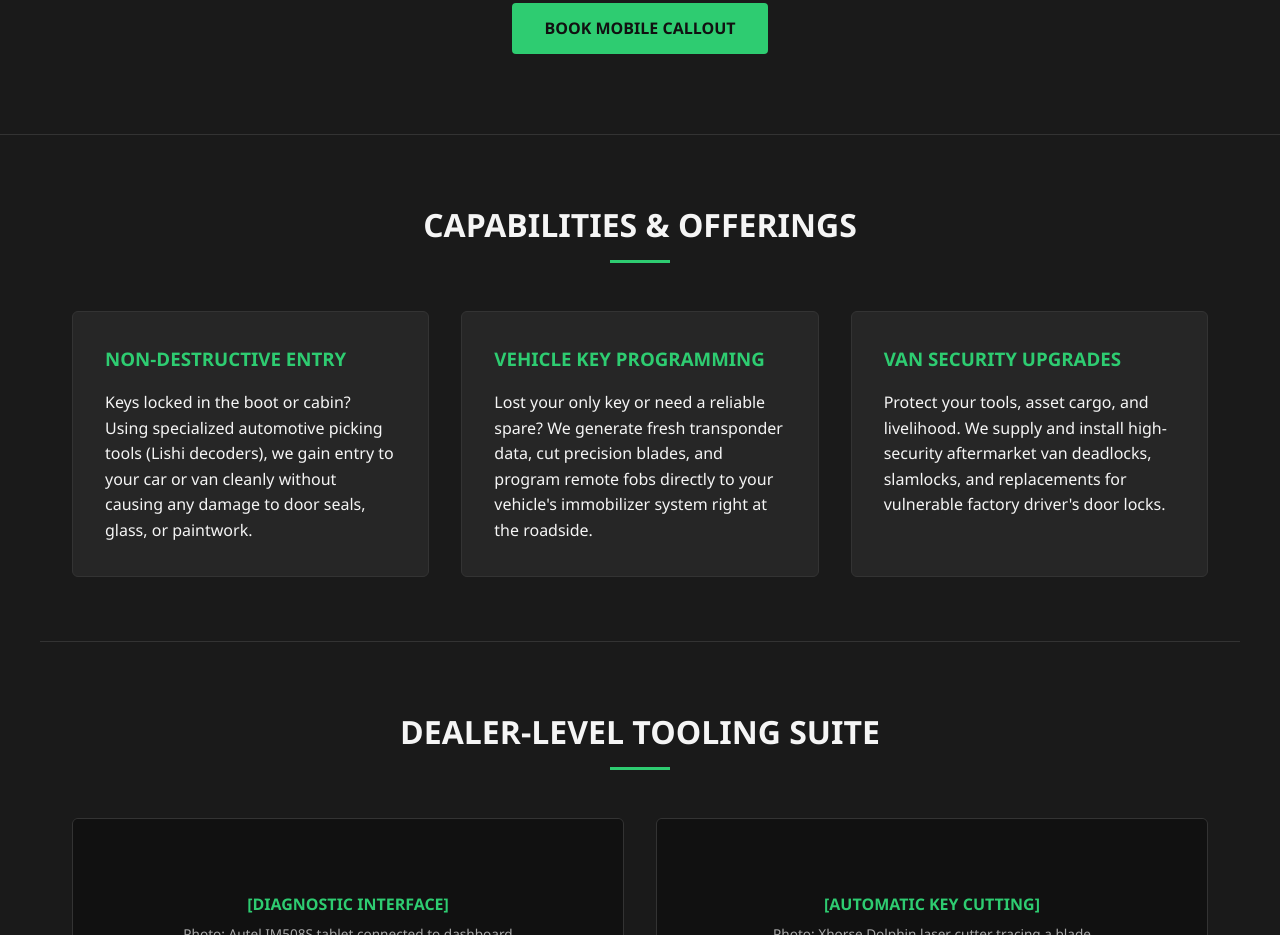
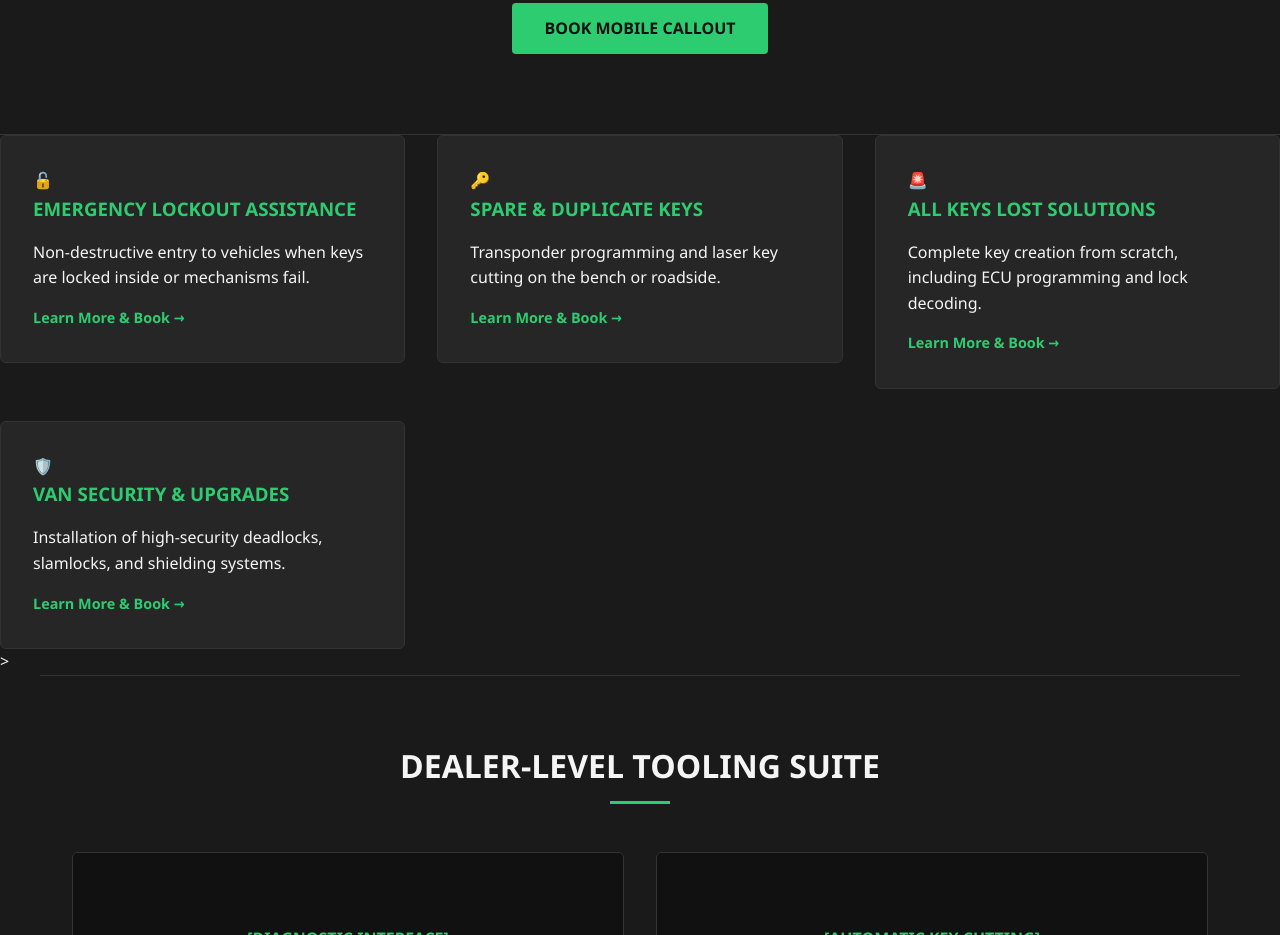
Before and after one commit to jonesy1855/svalocksmiths, a plain HTML site: page index.html in a window 1280 px wide. Shown: the part 1372-2307 px from the top of the page. Drawn offline with Linux system fonts and the light colour scheme.

Commit message:
Add services links

```diff
--- a/assets/css/styles.css
+++ b/assets/css/styles.css
@@ -613,3 +613,32 @@ footer {
         flex: 1;
     }
 }
+
+/* Ensure the clickable wrappers don't break our theme styling */
+.service-card-link {
+    text-decoration: none;
+    color: inherit;
+    display: block;
+    outline: none;
+}
+
+/* Move the hover lifting effect to the link level so it stays buttery smooth */
+.service-card-link:hover .service-card {
+    transform: translateY(-5px);
+    border-color: var(--accent-green, #2ecc71);
+    box-shadow: 0 10px 20px rgba(0, 0, 0, 0.3);
+}
+
+/* Style for the 'Learn More' trigger line */
+.read-more {
+    display: inline-block;
+    margin-top: 15px;
+    color: var(--accent-green, #2ecc71);
+    font-weight: bold;
+    font-size: 0.9rem;
+    transition: color 0.2s ease;
+}
+
+.service-card-link:hover .read-more {
+    color: var(--accent-orange, #e67e22);
+}
--- a/index.html
+++ b/index.html
@@ -125,23 +125,48 @@
         <a href="#contact" class="cta-btn">Book Mobile Callout</a>
     </section>
 
-    <div class="container" id="services">
-        <h2 class="section-title">Capabilities & Offerings</h2>
-        <div class="services-grid">
+    <div class="services-grid">
+        <!-- Card 1: Emergency Lockout -->
+        <a href="services/emergency-lockout.html" class="service-card-link">
             <div class="service-card">
-                <h3>Non-Destructive Entry</h3>
-                <p>Keys locked in the boot or cabin? Using specialized automotive picking tools (Lishi decoders), we gain entry to your car or van cleanly without causing any damage to door seals, glass, or paintwork.</p>
+                <div class="service-icon">🔓</div>
+                <h3>Emergency Lockout Assistance</h3>
+                <p>Non-destructive entry to vehicles when keys are locked inside or mechanisms fail.</p>
+                <span class="read-more">Learn More & Book →</span>
             </div>
+        </a>
+
+        <!-- Card 2: Spare & Duplicate Keys -->
+        <a href="services/spare-keys.html" class="service-card-link">
             <div class="service-card">
-                <h3>Vehicle Key Programming</h3>
-                <p>Lost your only key or need a reliable spare? We generate fresh transponder data, cut precision blades, and program remote fobs directly to your vehicle's immobilizer system right at the roadside.</p>
+                <div class="service-icon">🔑</div>
+                <h3>Spare & Duplicate Keys</h3>
+                <p>Transponder programming and laser key cutting on the bench or roadside.</p>
+                <span class="read-more">Learn More & Book →</span>
             </div>
+        </a>
+
+        <!-- Card 3: All Keys Lost -->
+        <a href="services/all-keys-lost.html" class="service-card-link">
             <div class="service-card">
-                <h3>Van Security Upgrades</h3>
-                <p>Protect your tools, asset cargo, and livelihood. We supply and install high-security aftermarket van deadlocks, slamlocks, and replacements for vulnerable factory driver's door locks.</p>
+                <div class="service-icon">🚨</div>
+                <h3>All Keys Lost Solutions</h3>
+                <p>Complete key creation from scratch, including ECU programming and lock decoding.</p>
+                <span class="read-more">Learn More & Book →</span>
             </div>
-        </div>
+        </a>
+
+        <!-- Card 4: Van Security Systems -->
+        <a href="services/van-security.html" class="service-card-link">
+            <div class="service-card">
+                <div class="service-icon">🛡️</div>
+                <h3>Van Security & Upgrades</h3>
+                <p>Installation of high-security deadlocks, slamlocks, and shielding systems.</p>
+                <span class="read-more">Learn More & Book →</span>
+            </div>
+        </a>
     </div>
+>
 
     <div class="container" id="tools" style="border-top: 1px solid var(--border-color);">
         <h2 class="section-title">Dealer-Level Tooling Suite</h2>
```
